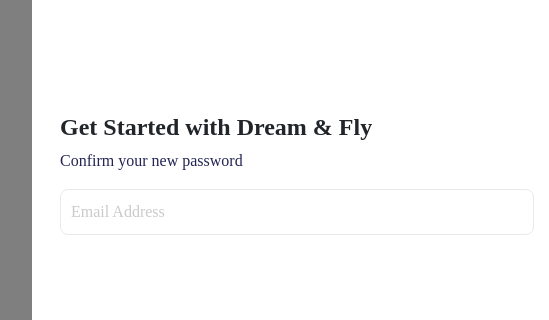
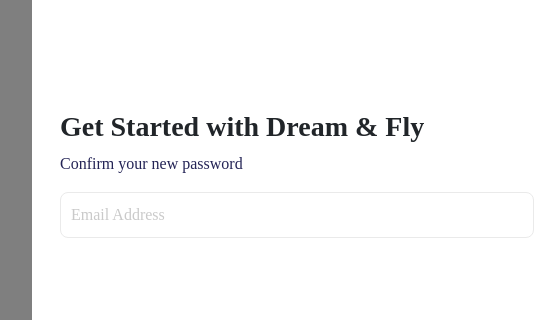
Before and after one commit to Ahmedgamalemam/dream_fly_change_password, a plain HTML site: page index.html in a window 1280 px wide. Shown: the part 218-538 px from the top of the page, 96-645 px from the left. Drawn offline with nearby package versions, Linux system fonts and the light colour scheme; a web font is replaced by a local one.

Commit message:
change-handles

```diff
--- a/index.html
+++ b/index.html
@@ -153,9 +153,9 @@
   <body>
     <main>
       <section>
-        <h4 class="head-title" style="font-weight: 600">
+        <h3 class="head-title" style="font-weight: 600">
           Get Started with Dream & Fly
-        </h4>
+        </h3>
         <p class="title" style="color: #242456">Confirm your new password</p>
 
         <form id="api" method="post" autocomplete="off">
```
